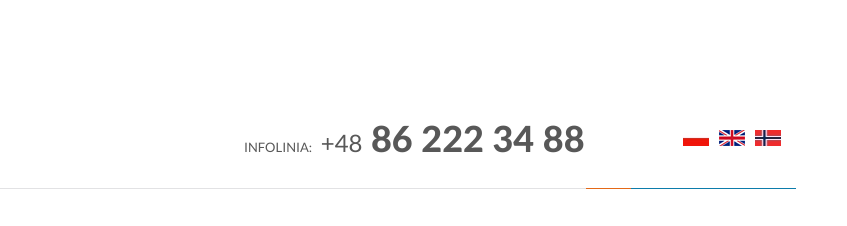
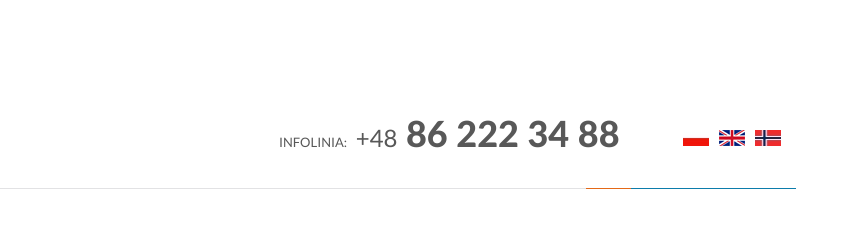
Before and after one commit to michu1234/bikes_rwd, a plain HTML site: page Login/index.html in a window 1280 px wide. Shown: the top 226 px of the page, 433-1280 px from the left. Drawn offline with nearby package versions, Linux system fonts and the light colour scheme; a web font is replaced by a local one.

Commit message:
jira problems solved

```diff
--- a/assets/scss/style.scss
+++ b/assets/scss/style.scss
@@ -220,10 +220,11 @@ footer::after {
     font-weight: 800;
     margin: 16px 0 10px 0;
     @media screen and (min-width: 768px){
-        margin: 0 0 0 0;
+        margin: 0 -5px 4px 0;
     }
     @media screen and (min-width: 1100px) {
         font-size: 3.6rem;
+        margin: 16px -35px 5px 0;
     }
 }
 
```
Also changed, not shown: assets/css/style.css, assets/css/style.min.css.
